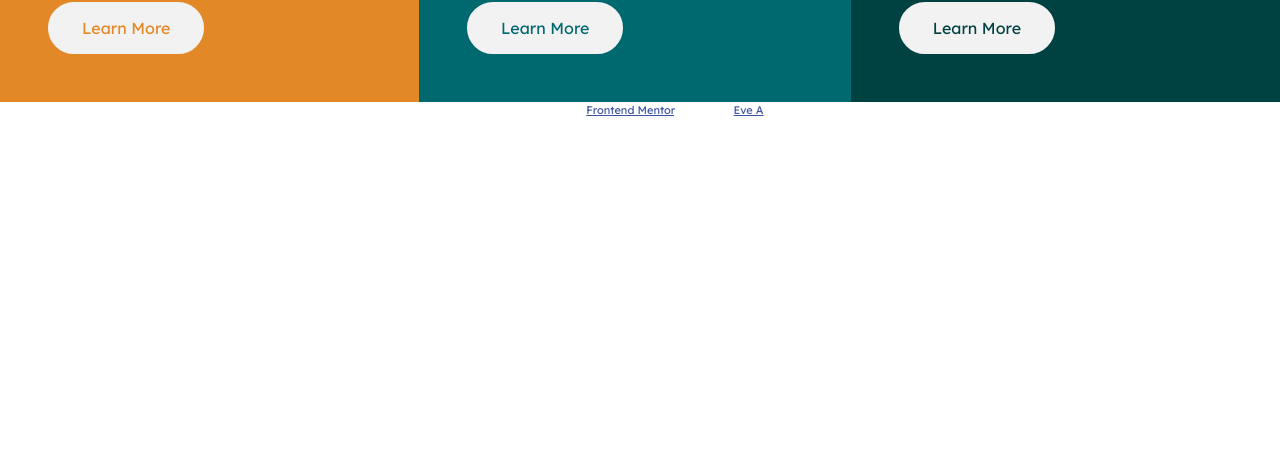
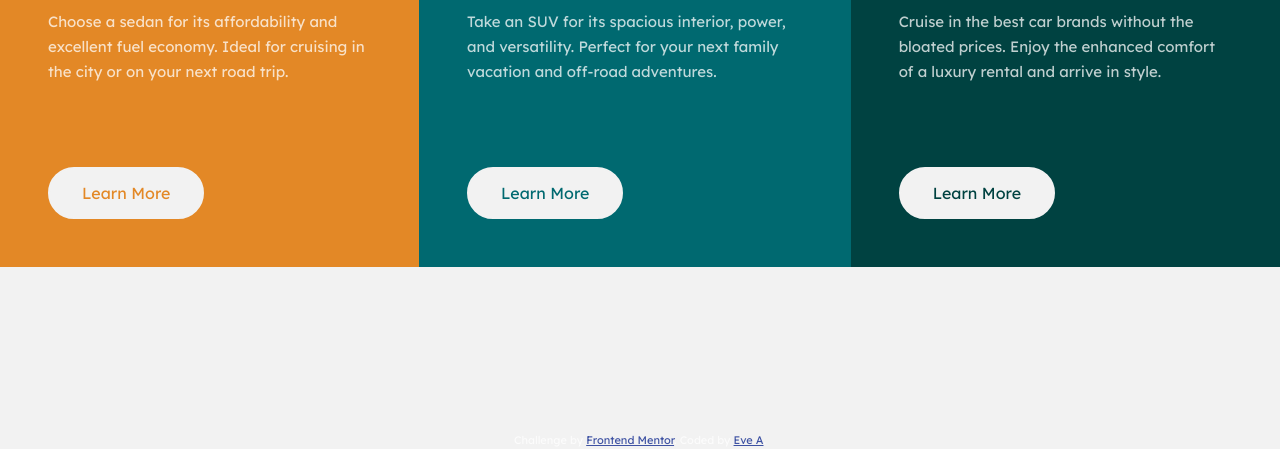
Before and after one commit to Evecreate/3-column-preview-card-component, a website: page index.html in a window 1280 px wide. Shown: the part 352-801 px from the top of the page. Drawn offline with nearby package versions, Linux system fonts and the light colour scheme; files that its build step writes are made by us from their sources.

Commit message:
FEM-001 | Small updates

```diff
--- a/index.html
+++ b/index.html
@@ -2,7 +2,10 @@
 <html lang="en">
   <head>
     <meta charset="UTF-8" />
-    <meta name="viewport" content="width=device-width, initial-scale=1.0" />
+    <meta
+      name="viewport"
+      content="width=device-width, initial-scale=1.0, maximum-scale=1.0, user-scalable=no"
+    />
     <!-- displays site properly based on user's device -->
 
     <link
@@ -34,7 +37,7 @@
     </style>
   </head>
   <body>
-    <div class="container">
+    <main class="container">
       <div class="card card--orange">
         <img src="images/icon-sedans.svg" alt="Sedans" />
         <h3 class="card__title">Sedans</h3>
@@ -62,7 +65,7 @@
         </p>
         <button class="card__button">Learn More</button>
       </div>
-    </div>
+    </main>
     <div class="attribution">
       Challenge by
       <a
--- a/styles/components/container.scss
+++ b/styles/components/container.scss
@@ -4,6 +4,11 @@
   display: block;
 
   @include breakpoint(medium) {
+    max-width: rem(1440);
+    min-height: calc(100vh - 16px);
+    margin: 0 auto;
     display: flex;
+    align-items: center;
+    justify-content: center;
   }
 }
--- a/styles/globals/colors.scss
+++ b/styles/globals/colors.scss
@@ -5,3 +5,7 @@
   --white: hsla(0, 0%, 100%, 0.75);
   --grey: hsl(0, 0%, 95%);
 }
+
+body {
+  background: var(--grey);
+}
```
